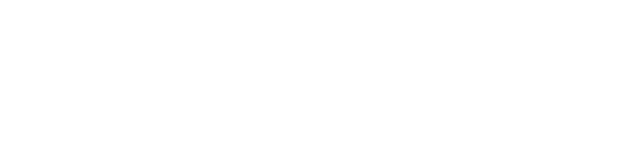
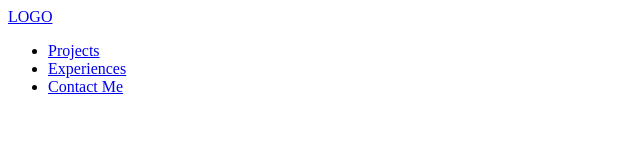
Before and after one commit to devpremoli/portfolio, a plain HTML site: page index.html in a window 1280 px wide. Shown: the whole page, without its empty margins (0-640 px from the left). Drawn offline with Linux system fonts and the light colour scheme.

Commit message:
header for index.html

```diff
--- a/index.html
+++ b/index.html
@@ -8,6 +8,25 @@
   </head>
 
   <body>
+    <!-- HEADER -->
+    <header id="header">
+      <nav id="nav">
+        <div class="nav-container">
+          <a href="index.html id="logo">LOGO</a>
+          <ul>
+            <li>
+              <a href="#">Projects</a>
+            </li>
+            <li>
+              <a href="#">Experiences</a>
+            </li>
+            <li>
+              <a href="#">Contact Me</a>
+            </li>
+          </ul>
+        </div>
+      </nav>
+    </header>
 
   </body>
 </html>
```
